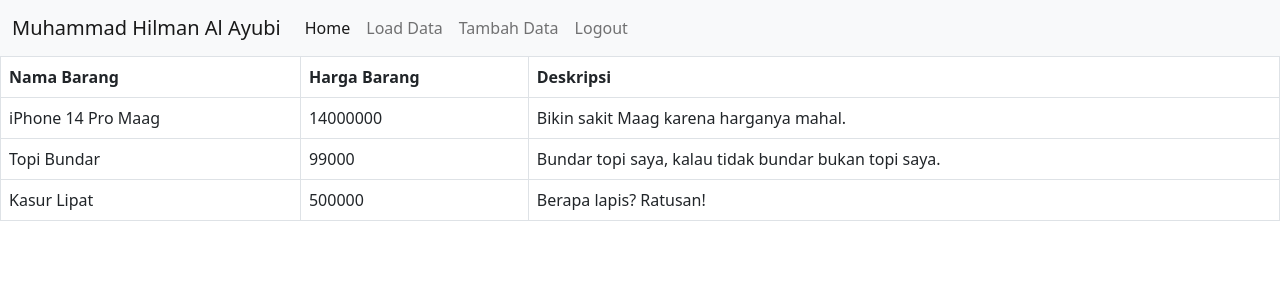
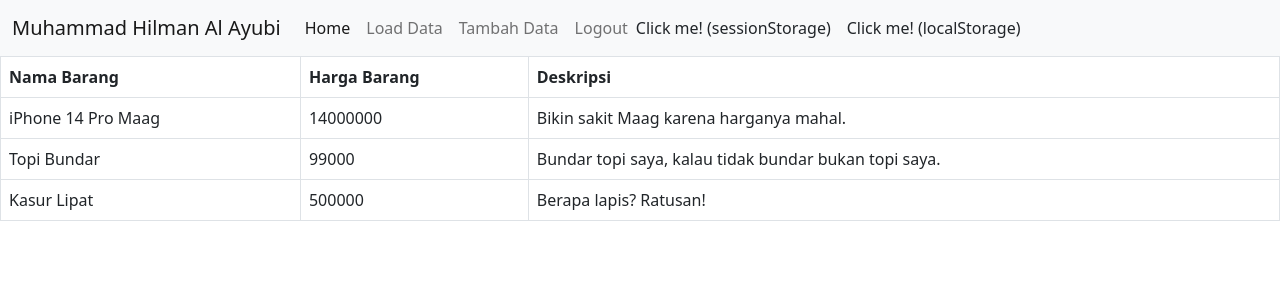
Before and after one commit to al-ayubi2020/pbp-lab-1, a Django app: page /wishlist/ajax/ in a window 1280 px wide. Shown: the top 300 px of the page. Run offline with Django 4.2, Linux system fonts and the light colour scheme; the visitor is signed in with stand-in values (Sample User, id 1); data comes from the database, SQL or seed files in the repository; some libraries are stand-ins or nearby versions.

Commit message:
local storage

```diff
--- a/theme/static/css/dist/styles.css
+++ b/theme/static/css/dist/styles.css
@@ -829,8 +829,12 @@ select {
   margin-top: 0.5rem;
 }
 
-.mt-3 {
-  margin-top: 0.75rem;
+.mr-2 {
+  margin-right: 0.5rem;
+}
+
+.mt-1 {
+  margin-top: 0.25rem;
 }
 
 .block {
@@ -925,16 +929,14 @@ select {
   justify-content: center;
 }
 
+.gap-2 {
+  gap: 0.5rem;
+}
+
 .space-y-5 > :not([hidden]) ~ :not([hidden]) {
   --tw-space-y-reverse: 0;
   margin-top: calc(1.25rem * calc(1 - var(--tw-space-y-reverse)));
   margin-bottom: calc(1.25rem * var(--tw-space-y-reverse));
-}
-
-.space-x-5 > :not([hidden]) ~ :not([hidden]) {
-  --tw-space-x-reverse: 0;
-  margin-right: calc(1.25rem * var(--tw-space-x-reverse));
-  margin-left: calc(1.25rem * calc(1 - var(--tw-space-x-reverse)));
 }
 
 .rounded-md {
--- a/wishlist/templates/wishlist_ajax.html
+++ b/wishlist/templates/wishlist_ajax.html
@@ -57,6 +57,35 @@
       },
     });
   });
+
+  function clickCounter() {
+    if (typeof Storage !== "undefined") {
+      if (sessionStorage.clickcount) {
+        sessionStorage.clickcount = Number(sessionStorage.clickcount) + 1;
+      } else {
+        sessionStorage.clickcount = 1;
+      }
+      document.getElementById("result").innerHTML =
+        "Counter: " + sessionStorage.clickcount;
+    } else {
+      document.getElementById("result").innerHTML =
+        "Sorry, your browser does not support web storage...";
+    }
+  }
+  function clickCounter1() {
+    if (typeof Storage !== "undefined") {
+      if (localStorage.clickcount) {
+        localStorage.clickcount = Number(localStorage.clickcount) + 1;
+      } else {
+        localStorage.clickcount = 1;
+      }
+      document.getElementById("result1").innerHTML =
+        "Counter: " + localStorage.clickcount;
+    } else {
+      document.getElementById("result1").innerHTML =
+        "Sorry, your browser does not support web storage...";
+    }
+  }
 </script>
 {% endblock meta %}
 <!-- prettier-ignore -->
@@ -96,6 +125,18 @@
         </li>
         <li class="nav-item">
           <a class="nav-link" href="{% url 'wishlist:logout' %}">Logout</a>
+        </li>
+        <li class="nav-item flex items-center gap-2">
+          <button onclick="clickCounter()" type="button">
+            Click me! (sessionStorage)
+          </button>
+          <div id="result" class="mr-2"></div>
+        </li>
+        <li class="nav-item flex items-center gap-2">
+          <button onclick="clickCounter1()" type="button">
+            Click me! (localStorage)
+          </button>
+          <div id="result1"></div>
         </li>
       </ul>
     </div>
```
